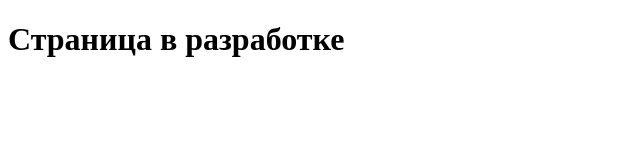
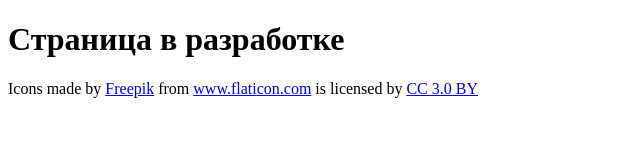
Before and after one commit to shuttle-app/shuttle-app.github.io, a plain HTML site: page index.html in a window 1280 px wide. Shown: the whole page, without its empty margins (0-640 px from the left). Drawn offline with Linux system fonts and the light colour scheme.

Commit message:
Update index.html

```diff
--- a/index.html
+++ b/index.html
@@ -6,5 +6,6 @@
 	<body>
 
         		<h1>Страница в разработке</h1>
+        		<div>Icons made by <a href="http://www.flaticon.com/authors/freepik" title="Freepik">Freepik</a> from <a href="http://www.flaticon.com" title="Flaticon">www.flaticon.com</a> is licensed by <a href="http://creativecommons.org/licenses/by/3.0/" title="Creative Commons BY 3.0" target="_blank">CC 3.0 BY</a></div>
 	</body>
 </html>
```
